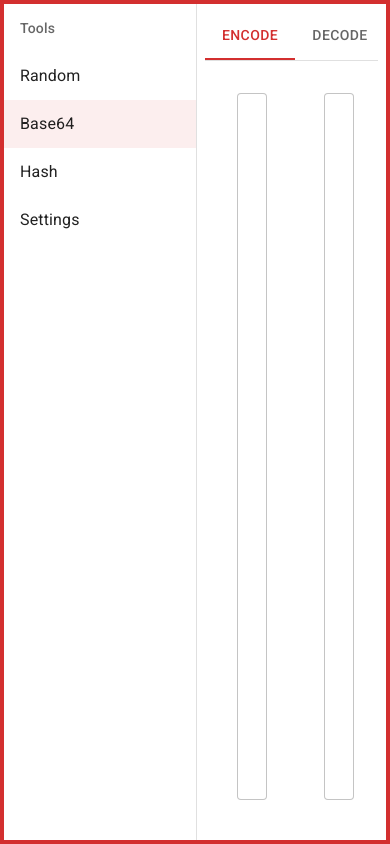
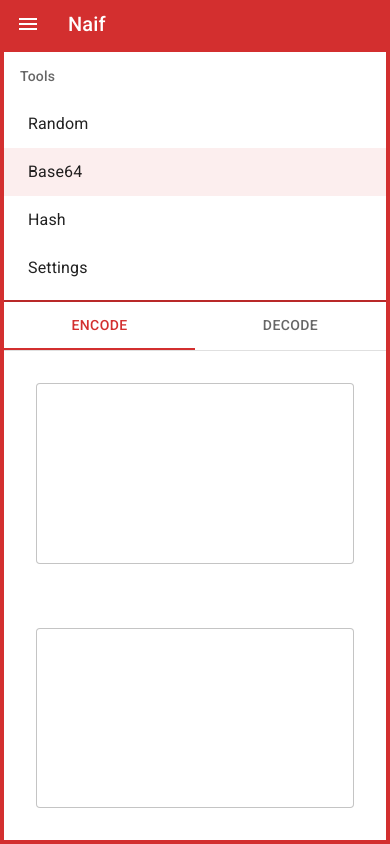
Before and after one commit to 1gy/naif, a React (Vite) app: page / in a window 390 px wide. Built offline with nearby package versions, Linux system fonts and the light colour scheme.

Commit message:
fix responsive layout

```diff
--- /dev/null
+++ b/src/components/hooks/useIsPc.ts
@@ -0,0 +1,4 @@
+import { Theme, useMediaQuery } from "@mui/material";
+
+export const useIsPc = () =>
+  useMediaQuery<Theme>((theme) => theme.breakpoints.up("sm"));
--- /dev/null
+++ b/src/components/icons/MenuIcon.tsx
@@ -0,0 +1,6 @@
+import { createSvgIcon } from "@mui/material";
+
+export const MenuIcon = createSvgIcon(
+  <path d="M3 18h18v-2H3v2zm0-5h18v-2H3v2zm0-7v2h18V6H3z" />,
+  "Menu",
+);
--- /dev/null
+++ b/src/components/icons/index.ts
@@ -0,0 +1,4 @@
+// Material icons
+// https://fonts.google.com/icons
+
+export {};
--- a/src/components/pages/tools/Base64.tsx
+++ b/src/components/pages/tools/Base64.tsx
@@ -48,19 +48,22 @@ const InOut: VFC = () => {
         width: "100%",
         height: "100%",
         display: "flex",
-        flexDirection: "row",
+        flexDirection: {
+          xs: "column",
+          sm: "row",
+        },
       }}
     >
-      <Box sx={{ width: "50%", height: "100%", p: 4 }}>
+      <Box sx={{ flexGrow: 1, p: 4 }}>
         <Textarea
           value={inputText}
           onChange={(e) => startTransition(() => setInputText(e.target.value))}
         />
       </Box>
-      <Box sx={{ width: "50%", height: "100%", p: 4 }}>
+      <Box sx={{ flexGrow: 1, p: 4 }}>
         <Box sx={{ width: "100%", height: "100%", position: "relative" }}>
           {isPending && <LoadingIndicator />}
-          <Suspense fallback={<>loading</>}>
+          <Suspense fallback={<LoadingIndicator />}>
             <Output />
           </Suspense>
         </Box>
--- a/src/components/pages/tools/ToolsPage.logic.ts
+++ b/src/components/pages/tools/ToolsPage.logic.ts
@@ -1,4 +1,4 @@
-import { ReactNode, useMemo } from "react";
+import { ReactNode, useCallback, useMemo } from "react";
 import { atom, useRecoilValue, useSetRecoilState } from "recoil";
 
 // Types ===================================================
@@ -13,12 +13,24 @@ export type TabDefinition = Record<TabId, {
 
 // Atoms ===================================================
 
+const isMenuOpenState = atom<boolean>({
+  key: "ToolsPage.isMenuOpen",
+  default: true,
+});
+
 const selectedTabIdState = atom<TabId>({
   key: "ToolsPage.selectedTabId",
   default: "base64",
 });
 
 // Hooks ===================================================
+
+export const useIsMenuOpen = () => useRecoilValue(isMenuOpenState);
+
+export const useToggleMenuOpen = () => {
+  const setMenuOpen = useSetRecoilState(isMenuOpenState);
+  return useCallback(() => setMenuOpen((v) => !v), []);
+};
 
 export const useSelectedTabId = () => useRecoilValue(selectedTabIdState);
 
--- a/src/components/pages/tools/ToolsPage.tsx
+++ b/src/components/pages/tools/ToolsPage.tsx
@@ -1,12 +1,18 @@
 import {
+  AppBar,
   Box,
   Divider,
+  IconButton,
   List,
   ListItemButton,
   ListItemText,
   ListSubheader,
+  Toolbar,
+  Typography,
 } from "@mui/material";
 import type { VFC } from "react";
+import { useIsPc } from "../../hooks/useIsPc";
+import { MenuIcon } from "../../icons/MenuIcon";
 import { Page } from "../../parts/Page";
 import { Base64 } from "./Base64";
 import { Random } from "./Random";
@@ -14,9 +20,11 @@ import { Settings } from "./Settings";
 import {
   TabDefinition,
   TabId,
+  useIsMenuOpen,
   useSelectedTabId,
   useSetSelectedTabId,
   useSortedTabs,
+  useToggleMenuOpen,
 } from "./ToolsPage.logic";
 
 const tabItems: TabDefinition = {
@@ -48,7 +56,10 @@ const Sidebar: VFC = () => {
   const sortedTabs = useSortedTabs(tabItems);
 
   return (
-    <List component="nav" subheader={<ListSubheader>Tools</ListSubheader>}>
+    <List
+      component="nav"
+      subheader={<ListSubheader>Tools</ListSubheader>}
+    >
       {sortedTabs.map((
         [key, item],
       ) => (
@@ -57,7 +68,7 @@ const Sidebar: VFC = () => {
           selected={key === tabId}
           onClick={() => setTabId(key as TabId)}
         >
-          <ListItemText primary={item.text} />
+          <ListItemText primary={item.text} sx={{ ml: 1, mr: 12 }} />
         </ListItemButton>
       ))}
     </List>
@@ -69,7 +80,33 @@ const Content: VFC = () => {
   return <>{tabItems[tabId].component()}</>;
 };
 
+const Titlebar: VFC = () => {
+  const toggleMenuOpen = useToggleMenuOpen();
+
+  return (
+    <AppBar position="static">
+      <Toolbar variant="dense">
+        <IconButton
+          size="large"
+          edge="start"
+          color="inherit"
+          sx={{ mr: 2 }}
+          onClick={toggleMenuOpen}
+        >
+          <MenuIcon />
+        </IconButton>
+        <Typography variant="h6" component="div">
+          Naif
+        </Typography>
+      </Toolbar>
+    </AppBar>
+  );
+};
+
 export const ToolsPage: VFC = () => {
+  const isMenuOpen = useIsMenuOpen();
+  const isPc = useIsPc();
+
   return (
     <Page>
       <Box
@@ -77,22 +114,56 @@ export const ToolsPage: VFC = () => {
           width: "100%",
           height: "100%",
           display: "flex",
+          flexDirection: "column",
+        }}
+      >
+        <Box>
+          <Titlebar />
+        </Box>
+        <Box
+          sx={{
+            flexGrow: 1,
+            display: "flex",
             border: 4,
             borderColor: "primary.main",
+            overflow: "hidden",
+            flexDirection: {
+              xs: "column",
+              sm: "row",
+            },
           }}
         >
           <Box
             component="aside"
-          sx={{ flexShrink: 0, width: "12em", overflow: "auto" }}
+            sx={{
+              flexShrink: 0,
+              overflow: "auto",
+              m: 0,
+              display: isMenuOpen ? "inline" : "none",
+            }}
           >
             <Sidebar />
           </Box>
-        <Divider orientation="vertical" />
+          {
+            /* <Divider
+            orientation={isPc ? "vertical" : "horizontal"}
+            sx={{ bgcolor: "primary.main" }}
+          /> */
+          }
+          <Divider
+            orientation={isPc ? "vertical" : "horizontal"}
+            sx={{
+              bgcolor: "primary.main",
+              borderRightWidth: 2,
+              borderBottomWidth: 2,
+            }}
+          />
           <Box
             component="main"
-          sx={{ flexGrow: 1, overflow: "hidden", m: 1 }}
+            sx={{ flexGrow: 1, overflow: "hidden", m: 0 }}
           >
             <Content />
+          </Box>
         </Box>
       </Box>
     </Page>
```
Lines whose indentation alone changed are shown as unchanged.
